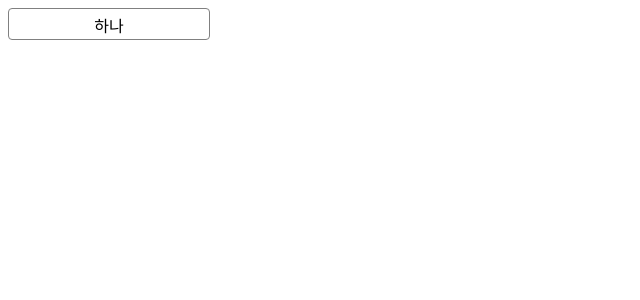
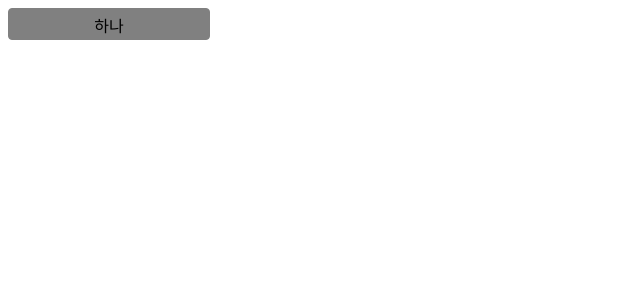
Before and after one commit to eunsonny/UI-component-library, a React (Vite) app: page / in a window 1280 px wide. Shown: the top 300 px of the page, without its empty margins (0-640 px from the left). Built offline with nearby package versions, Linux system fonts and the light colour scheme.

Commit message:
Add: Select 컴포넌트가 disabled일 경우 테스트 케이스 추가

```diff
--- a/src/App.tsx
+++ b/src/App.tsx
@@ -9,6 +9,7 @@ function App() {
 	return (
 		<div className="App">
 			<Select
+        disabled
 				selectedOption={selectedOption}
 				defaultOption={{ label: '하나', value: 1 }}
 				onChange={setSelectedOption}
--- a/src/components/Option/index.tsx
+++ b/src/components/Option/index.tsx
@@ -12,7 +12,7 @@ const Option: React.FC<OptionProps> = ({ data }) => {
 
 	return (
 		<SelectOption
-			role={'selectOption'}
+			data-testid={'selectOption'}
 			onClick={() => context?.onChangeOption(data)}
 			isSelected={context?.option?.value === data.value}
 		>
--- a/src/components/Select/Select.style.tsx
+++ b/src/components/Select/Select.style.tsx
@@ -1,6 +1,6 @@
 import styled from 'styled-components';
 
-export const SelectWrap = styled.div`
+export const SelectWrap = styled.div<{disabled: boolean | undefined}>`
   display: flex;
   flex-direction: column;
   align-items: center;
@@ -9,6 +9,13 @@ export const SelectWrap = styled.div`
   width: 200px;
   height: 30px;
   cursor: pointer;
+
+  ${({disabled}) =>
+    disabled && `
+      background-color: grey;
+      cursor: not-allowed;
+    `
+  }
 `;
 
 export const SelectButton = styled.div`
--- a/src/components/Select/index.tsx
+++ b/src/components/Select/index.tsx
@@ -19,21 +19,28 @@ const Select: React.FC<SelectProps> = ({
 	defaultOption,
 	onChange,
 	disabled,
-	placeholder
+	placeholder,
 }) => {
 	const { isOpen, setIsOpen, option, onChangeOption, renderValue } = useSelect({
 		propOption: selectedOption,
 		defaultOption,
 		disabled,
 		placeholder,
-		onChange
+		onChange,
 	});
 
 	const context = { option, isOpen, onChangeOption };
 	return (
-		<SelectWrap role='selectContainer'>
-			<SelectButton onClick={() => setIsOpen(!isOpen)} role="selectButton">
-				{/* <span>{option?.label}</span> */}
+		<SelectWrap data-testid="selectContainer" disabled={disabled}>
+			<SelectButton
+				onClick={() => {
+					if (!disabled) {
+						setIsOpen(!isOpen);
+					}
+				}}
+
+				data-testid="selectButton"
+			>
 				<span>{renderValue}</span>
 			</SelectButton>
 			<SelectContext.Provider value={context}>
```
Also changed, not shown: jest.config.js (+0 -10 lines), 1 other file (tests, documents, lock files or other folders).
